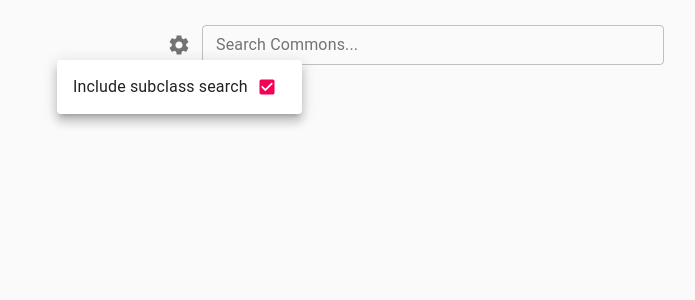
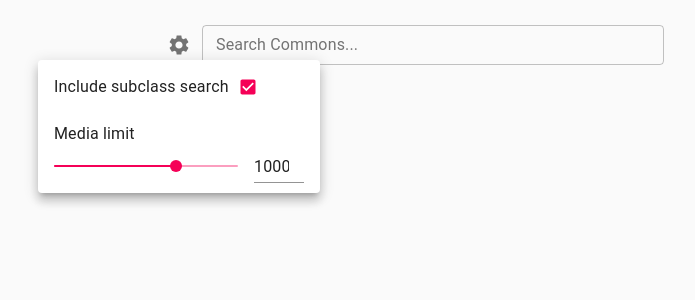
Before and after one commit to aiviskless/wikimedia-commons-search, a React app: page / in a window 1280 px wide. Both pictures are taken after a click on the button 405 px from the left and 45 px from the top of the page. Shown: the top 300 px of the page, without its empty margins (226-921 px from the left). Built offline with nearby package versions, Linux system fonts and the light colour scheme; what wikibase-sdk would draw is missing.

Commit message:
Add dynamic media limit

```diff
--- a/src/App.jsx
+++ b/src/App.jsx
@@ -9,7 +9,7 @@ import Input from './components/Input';
 
 const useStyles = makeStyles({
   root: {
-    padding: isMobile ? '10px' : '25px 50px',
+    padding: isMobile ? '20px 10px' : '25px 50px',
     display: 'flex',
     flexDirection: 'column',
     alignItems: 'center',
--- a/src/components/Input.jsx
+++ b/src/components/Input.jsx
@@ -2,7 +2,6 @@ import React, {
   useEffect,
   useRef,
   useState,
-  useCallback,
 } from 'react';
 import WBK from 'wikibase-sdk';
 import TextField from '@material-ui/core/TextField';
@@ -14,7 +13,7 @@ import { isMobile } from 'react-device-detect';
 import SPARQLQueryDispatcher from '../utils/SPARQLQueryDispatcher';
 import SearchResultOption from './SearchResultOption';
 import {
-  MEDIA_LIMIT, TIMEOUT_FOR_SEARCH, WCQS_ENDPOINT,
+  DEFAULT_MEDIA_LIMIT, TIMEOUT_FOR_SEARCH, WCQS_ENDPOINT,
 } from '../consts';
 import SearchSettings from './SearchSettings';
 
@@ -48,13 +47,19 @@ const Input = ({ setNoResults, setEntityMediaResults, setResultsLoading }) => {
 
   // settings
   const [includeSubclassSearch, setIncludeSubclassSearch] = useState(true);
+  const [mediaLimit, setMediaLimit] = useState(DEFAULT_MEDIA_LIMIT);
 
   const timer = useRef(null);
 
   const classes = useStyles();
 
-  const searchCommons = useCallback((valueToSearch) => {
-    if (!valueToSearch) return false;
+  const handleOnValueChange = (event, newValue) => {
+    setValue(newValue);
+  };
+
+  // useEffect for Commons search
+  useEffect(() => {
+    if (!value) return false;
 
     setEntityMediaResults([]);
     setResultsLoading(true);
@@ -63,13 +68,13 @@ const Input = ({ setNoResults, setEntityMediaResults, setResultsLoading }) => {
     // define first query
     let sparqlQuery = `
       SELECT ?file ?thumb ?fileOrig ?fileLabel ?encoding WHERE {
-        ?file wdt:P180 wd:${valueToSearch.id} .
+        ?file wdt:P180 wd:${value.id} .
         ?file schema:contentUrl ?url .
         ?file schema:encodingFormat ?encoding .
         SERVICE wikibase:label { bd:serviceParam wikibase:language "[AUTO_LANGUAGE],en". }
         bind(iri(concat("http://commons.wikimedia.org/wiki/Special:FilePath/", wikibase:decodeUri(substr(str(?url),53)), "?width=${isMobile ? 100 : 200}")) AS ?thumb)
         bind(iri(concat("http://commons.wikimedia.org/wiki/Special:FilePath/", wikibase:decodeUri(substr(str(?url),53)))) AS ?fileOrig)
-      } limit ${MEDIA_LIMIT}
+      } limit ${mediaLimit}
     `;
 
     const queryDispatcher = new SPARQLQueryDispatcher(WCQS_ENDPOINT);
@@ -94,7 +99,7 @@ const Input = ({ setNoResults, setEntityMediaResults, setResultsLoading }) => {
         WITH
         { SELECT ?item ?itemLabel WHERE
           { SERVICE <https://query.wikidata.org/sparql>
-            { ?item wdt:P31/wdt:P279* wd:${valueToSearch.id} .
+            { ?item wdt:P31/wdt:P279* wd:${value.id} .
               SERVICE wikibase:label { bd:serviceParam wikibase:language "[AUTO_LANGUAGE],en". ?item rdfs:label ?itemLabel .}
             }
           }
@@ -108,7 +113,7 @@ const Input = ({ setNoResults, setEntityMediaResults, setResultsLoading }) => {
           SERVICE wikibase:label { bd:serviceParam wikibase:language "[AUTO_LANGUAGE],en". }
           bind(iri(concat("http://commons.wikimedia.org/wiki/Special:FilePath/", wikibase:decodeUri(substr(str(?url),53)), "?width=${isMobile ? 100 : 200}")) AS ?thumb)
           bind(iri(concat("http://commons.wikimedia.org/wiki/Special:FilePath/", wikibase:decodeUri(substr(str(?url),53)))) AS ?fileOrig)
-        } limit ${MEDIA_LIMIT}
+        } limit ${mediaLimit}
       `;
 
       // eslint-disable-next-line no-shadow
@@ -123,17 +128,9 @@ const Input = ({ setNoResults, setEntityMediaResults, setResultsLoading }) => {
     });
 
     return true;
-  }, [includeSubclassSearch, setEntityMediaResults, setNoResults, setResultsLoading]);
+  }, [includeSubclassSearch, value]);
 
-  const handleOnValueChange = (event, newValue) => {
-    setValue(newValue);
-  };
-
-  // search again on includeSubclassSearch
-  useEffect(() => {
-    searchCommons(value);
-  }, [includeSubclassSearch, value, searchCommons]);
-
+  // useEffect for input change and Wikidata search
   useEffect(() => {
     if (inputValue === '') {
       setNoResults(false);
@@ -164,6 +161,8 @@ const Input = ({ setNoResults, setEntityMediaResults, setResultsLoading }) => {
         <SearchSettings
           setIncludeSubclassSearch={setIncludeSubclassSearch}
           includeSubclassSearch={includeSubclassSearch}
+          setMediaLimit={setMediaLimit}
+          mediaLimit={mediaLimit}
         />
       </div>
 
--- a/src/components/MediaBox.jsx
+++ b/src/components/MediaBox.jsx
@@ -32,7 +32,7 @@ const formatDesc = (desc) => {
 const useStyles = makeStyles({
   root: {
     height: 'fit-content',
-    margin: 16,
+    margin: isMobile ? 8 : 16,
 
     '& .MuiCardContent-root': {
       padding: 8,
--- /dev/null
+++ b/src/components/MediaLimitSlider.jsx
@@ -0,0 +1,68 @@
+import React from 'react';
+import { makeStyles } from '@material-ui/core/styles';
+import Grid from '@material-ui/core/Grid';
+import Typography from '@material-ui/core/Typography';
+import Slider from '@material-ui/core/Slider';
+import Input from '@material-ui/core/Input';
+import { MAX_MEDIA_LIMIT } from '../consts';
+
+const useStyles = makeStyles({
+  root: {
+    width: 250,
+  },
+  input: {
+    width: 50,
+  },
+});
+
+const MediaLimitSlider = ({ mediaLimit, setMediaLimit }) => {
+  const classes = useStyles();
+
+  const handleSliderChange = (event, newValue) => {
+    if (newValue > MAX_MEDIA_LIMIT) return false;
+    return setMediaLimit(newValue);
+  };
+
+  const handleInputChange = (event) => {
+    if (Number(event.target.value) > MAX_MEDIA_LIMIT) return false;
+    return setMediaLimit(event.target.value === '' ? '' : Number(event.target.value));
+  };
+
+  return (
+    <div className={classes.root}>
+      <Typography id="input-slider" gutterBottom>
+        Media limit
+      </Typography>
+      <Grid container spacing={2} alignItems="center">
+        <Grid item xs>
+          <Slider
+            value={typeof mediaLimit === 'number' ? mediaLimit : 0}
+            onChange={handleSliderChange}
+            aria-labelledby="input-slider"
+            color="secondary"
+            min={10}
+            max={MAX_MEDIA_LIMIT}
+            step={10}
+          />
+        </Grid>
+        <Grid item>
+          <Input
+            className={classes.input}
+            value={mediaLimit}
+            margin="dense"
+            onChange={handleInputChange}
+            inputProps={{
+              step: 10,
+              min: 10,
+              max: MAX_MEDIA_LIMIT,
+              type: 'number',
+              'aria-labelledby': 'input-slider',
+            }}
+          />
+        </Grid>
+      </Grid>
+    </div>
+  );
+};
+
+export default MediaLimitSlider;
--- a/src/components/SearchSettings.jsx
+++ b/src/components/SearchSettings.jsx
@@ -3,6 +3,7 @@ import SettingsIcon from '@material-ui/icons/Settings';
 import {
   Checkbox, FormControlLabel, IconButton, makeStyles, Popover,
 } from '@material-ui/core';
+import MediaLimitSlider from './MediaLimitSlider';
 
 const useStyles = makeStyles({
   popoverContent: {
@@ -12,11 +13,17 @@ const useStyles = makeStyles({
       margin: 0,
     },
   },
+
+  sliderWrapper: {
+    marginTop: 16,
+  },
 });
 
 const SearchSettings = ({
   setIncludeSubclassSearch,
   includeSubclassSearch,
+  setMediaLimit,
+  mediaLimit,
 }) => {
   const [anchorEl, setAnchorEl] = useState(null);
 
@@ -69,6 +76,13 @@ const SearchSettings = ({
             label="Include subclass search"
             labelPlacement="start"
           />
+
+          <div className={classes.sliderWrapper}>
+            <MediaLimitSlider
+              setMediaLimit={setMediaLimit}
+              mediaLimit={mediaLimit}
+            />
+          </div>
         </div>
       </Popover>
     </div>
--- a/src/consts.js
+++ b/src/consts.js
@@ -1,6 +1,6 @@
 export const TIMEOUT_FOR_SEARCH = 500;
-export const MEDIA_LIMIT = 1000;
-export const MEDIA_LIMIT_IN_PAGE = 100;
+export const DEFAULT_MEDIA_LIMIT = 1000;
+export const MAX_MEDIA_LIMIT = 1500;
 export const WCQS_ENDPOINT = 'https://wcqs-beta.wmflabs.org/sparql';
 
 export const NOT_IMAGE_ENCODINGS = [
```
